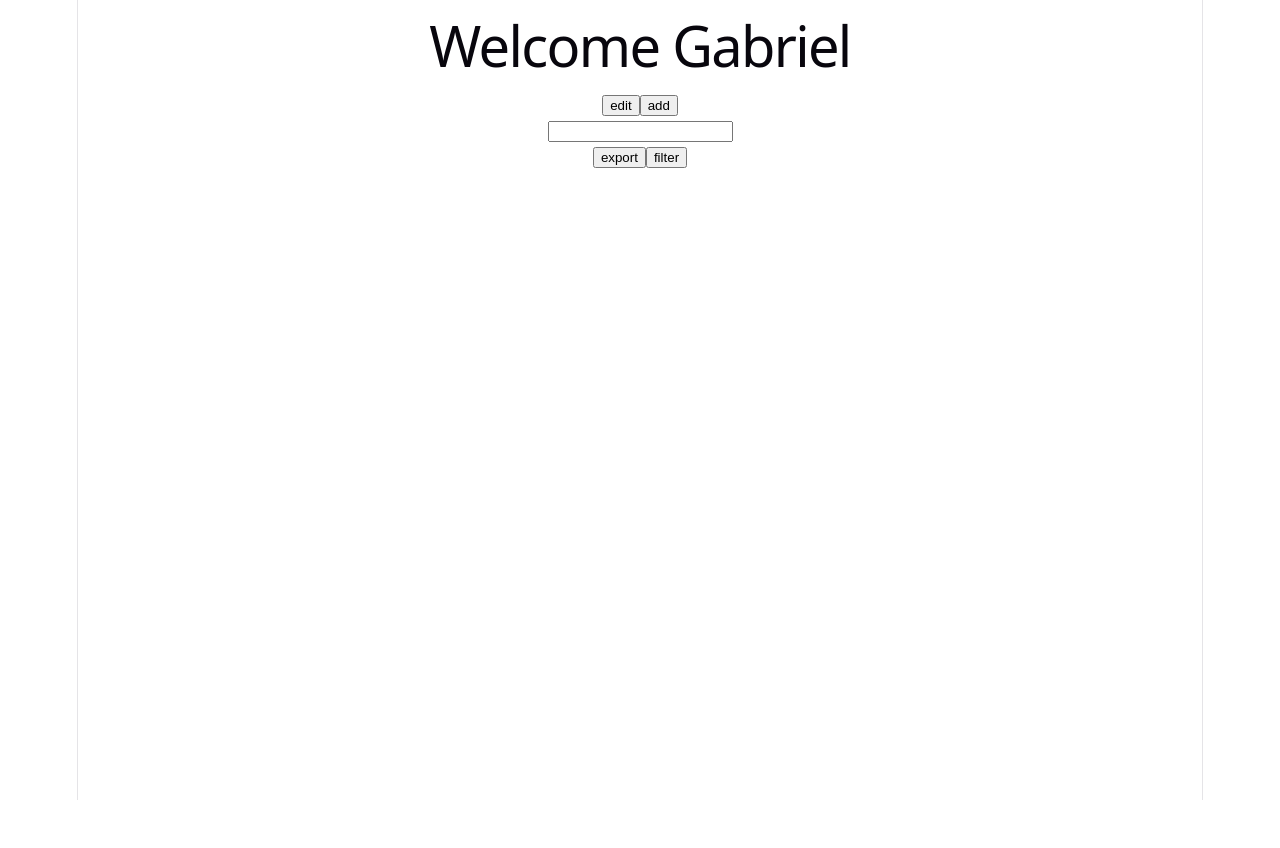
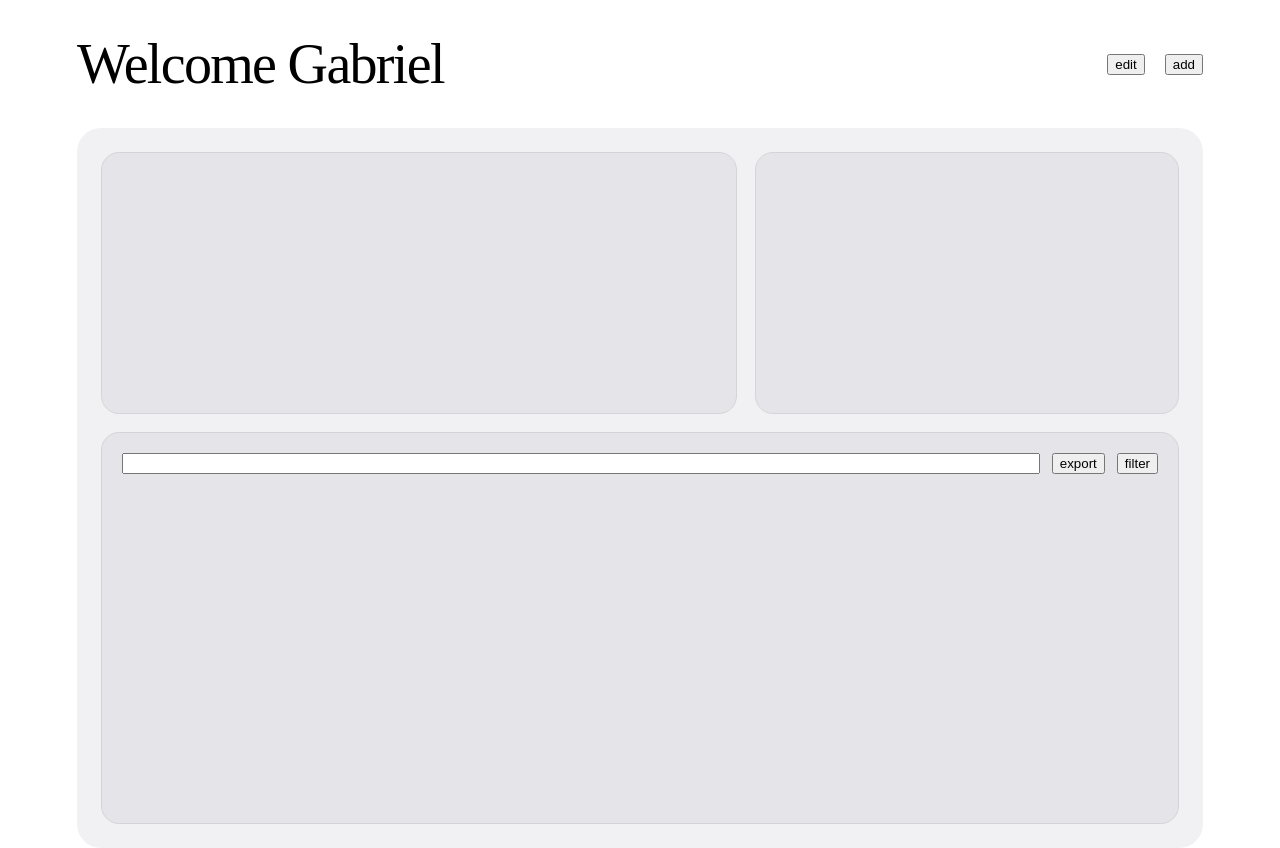
Before and after one commit to GabrielWillan/INKOM_MVP, a React app in the folder frontend/: page / in a window 1280 px wide. Before the commit the page ends 800 px from the top, so only its background shows below. Built offline with nearby package versions, Linux system fonts and the light colour scheme; the HTML template or start-up script is replaced by a standard one.

Commit message:
Created dashboard shell

```diff
--- a/frontend/src/App.css
+++ b/frontend/src/App.css
@@ -1,184 +1,68 @@
-.counter {
-  font-size: 16px;
-  padding: 5px 10px;
-  border-radius: 5px;
-  color: var(--accent);
-  background: var(--accent-bg);
-  border: 2px solid transparent;
-  transition: border-color 0.3s;
-  margin-bottom: 24px;
+.dashboard-header {
+  display: flex;
+  align-items: center;
+  justify-content: space-between;
+}
 
-  &:hover {
-    border-color: var(--accent-border);
+.button_shell {
+  display: flex;
+  gap: 20px;
+}
+
+.dashboard-shell {
+  background: #f1f1f4;
+  padding: 24px;
+  border-radius: 24px;
+  display: flex;
+  flex-direction: column;
+  gap: 18px;
+}
+
+.budget-container {
+  display: grid;
+  grid-template-columns: 1.2fr 0.8fr;
+  gap: 18px;
+}
+
+.budget-overall-shell,
+.budget-chart-shell,
+.budget-log-shell {
+  background: #e5e5e9;
+  border: 1px solid #d4d4d9;
+  border-radius: 18px;
+  padding: 20px;
+}
+
+.budget-overall-shell,
+.budget-chart-shell {
+  min-height: 220px;
+}
+
+.budget-log-shell {
+  min-height: 350px;
+}
+
+.log-header {
+  display: flex;
+  align-items: center;
+  gap: 12px;
+}
+
+.log-header form {
+  flex: 1;
+}
+
+.log-header input {
+  width: 100%;
+  box-sizing: border-box;
+}
+
+@media (max-width: 700px) {
+  .budget-container {
+    grid-template-columns: 1fr;
   }
-  &:focus-visible {
-    outline: 2px solid var(--accent);
-    outline-offset: 2px;
+
+  .log-header {
+    flex-wrap: wrap;
   }
 }
-
-.hero {
-  position: relative;
-
-  .base,
-  .framework,
-  .vite {
-    inset-inline: 0;
-    margin: 0 auto;
-  }
-
-  .base {
-    width: 170px;
-    position: relative;
-    z-index: 0;
-  }
-
-  .framework,
-  .vite {
-    position: absolute;
-  }
-
-  .framework {
-    z-index: 1;
-    top: 34px;
-    height: 28px;
-    transform: perspective(2000px) rotateZ(300deg) rotateX(44deg) rotateY(39deg)
-      scale(1.4);
-  }
-
-  .vite {
-    z-index: 0;
-    top: 107px;
-    height: 26px;
-    width: auto;
-    transform: perspective(2000px) rotateZ(300deg) rotateX(40deg) rotateY(39deg)
-      scale(0.8);
-  }
-}
-
-#center {
-  display: flex;
-  flex-direction: column;
-  gap: 25px;
-  place-content: center;
-  place-items: center;
-  flex-grow: 1;
-
-  @media (max-width: 1024px) {
-    padding: 32px 20px 24px;
-    gap: 18px;
-  }
-}
-
-#next-steps {
-  display: flex;
-  border-top: 1px solid var(--border);
-  text-align: left;
-
-  & > div {
-    flex: 1 1 0;
-    padding: 32px;
-    @media (max-width: 1024px) {
-      padding: 24px 20px;
-    }
-  }
-
-  .icon {
-    margin-bottom: 16px;
-    width: 22px;
-    height: 22px;
-  }
-
-  @media (max-width: 1024px) {
-    flex-direction: column;
-    text-align: center;
-  }
-}
-
-#docs {
-  border-right: 1px solid var(--border);
-
-  @media (max-width: 1024px) {
-    border-right: none;
-    border-bottom: 1px solid var(--border);
-  }
-}
-
-#next-steps ul {
-  list-style: none;
-  padding: 0;
-  display: flex;
-  gap: 8px;
-  margin: 32px 0 0;
-
-  .logo {
-    height: 18px;
-  }
-
-  a {
-    color: var(--text-h);
-    font-size: 16px;
-    border-radius: 6px;
-    background: var(--social-bg);
-    display: flex;
-    padding: 6px 12px;
-    align-items: center;
-    gap: 8px;
-    text-decoration: none;
-    transition: box-shadow 0.3s;
-
-    &:hover {
-      box-shadow: var(--shadow);
-    }
-    .button-icon {
-      height: 18px;
-      width: 18px;
-    }
-  }
-
-  @media (max-width: 1024px) {
-    margin-top: 20px;
-    flex-wrap: wrap;
-    justify-content: center;
-
-    li {
-      flex: 1 1 calc(50% - 8px);
-    }
-
-    a {
-      width: 100%;
-      justify-content: center;
-      box-sizing: border-box;
-    }
-  }
-}
-
-#spacer {
-  height: 88px;
-  border-top: 1px solid var(--border);
-  @media (max-width: 1024px) {
-    height: 48px;
-  }
-}
-
-.ticks {
-  position: relative;
-  width: 100%;
-
-  &::before,
-  &::after {
-    content: '';
-    position: absolute;
-    top: -4.5px;
-    border: 5px solid transparent;
-  }
-
-  &::before {
-    left: 0;
-    border-left-color: var(--border);
-  }
-  &::after {
-    right: 0;
-    border-right-color: var(--border);
-  }
-}
--- a/frontend/src/components/dashboard/Dashboard.jsx
+++ b/frontend/src/components/dashboard/Dashboard.jsx
@@ -3,8 +3,11 @@ export function Dashboard(){
       <section>
         <div className="dashboard-header">
             <h1>Welcome Gabriel</h1>
-            <button>edit</button>
-            <button>add</button>
+            <div className="button_shell">
+             <button>edit</button>
+             <button>add</button>
+            </div>
+
         </div>
         <div className="dashboard-shell">
             <div className="budget-container">
--- a/frontend/src/index.css
+++ b/frontend/src/index.css
@@ -1,33 +1,8 @@
-:root {
-  --text: #6b6375;
-  --text-h: #08060d;
-  --bg: #fff;
-  --border: #e5e4e7;
-  --code-bg: #f4f3ec;
-  --accent: #aa3bff;
-  --accent-bg: rgba(170, 59, 255, 0.1);
-  --accent-border: rgba(170, 59, 255, 0.5);
-  --social-bg: rgba(244, 243, 236, 0.5);
-  --shadow:
-    rgba(0, 0, 0, 0.1) 0 10px 15px -3px, rgba(0, 0, 0, 0.05) 0 4px 6px -2px;
-
-  --sans: system-ui, 'Segoe UI', Roboto, sans-serif;
-  --heading: system-ui, 'Segoe UI', Roboto, sans-serif;
-  --mono: ui-monospace, Consolas, monospace;
-
-  font: 18px/145% var(--sans);
-  letter-spacing: 0.18px;
-  color-scheme: light dark;
-  color: var(--text);
-  background: var(--bg);
-  font-synthesis: none;
-  text-rendering: optimizeLegibility;
-  -webkit-font-smoothing: antialiased;
-  -moz-osx-font-smoothing: grayscale;
-
-  @media (max-width: 1024px) {
-    font-size: 16px;
-  }
+#root {
+  width: 100%;
+  min-height: 100vh;
+  box-sizing: border-box;
+  text-align: left;
 }
 
 @media (prefers-color-scheme: dark) {
```
